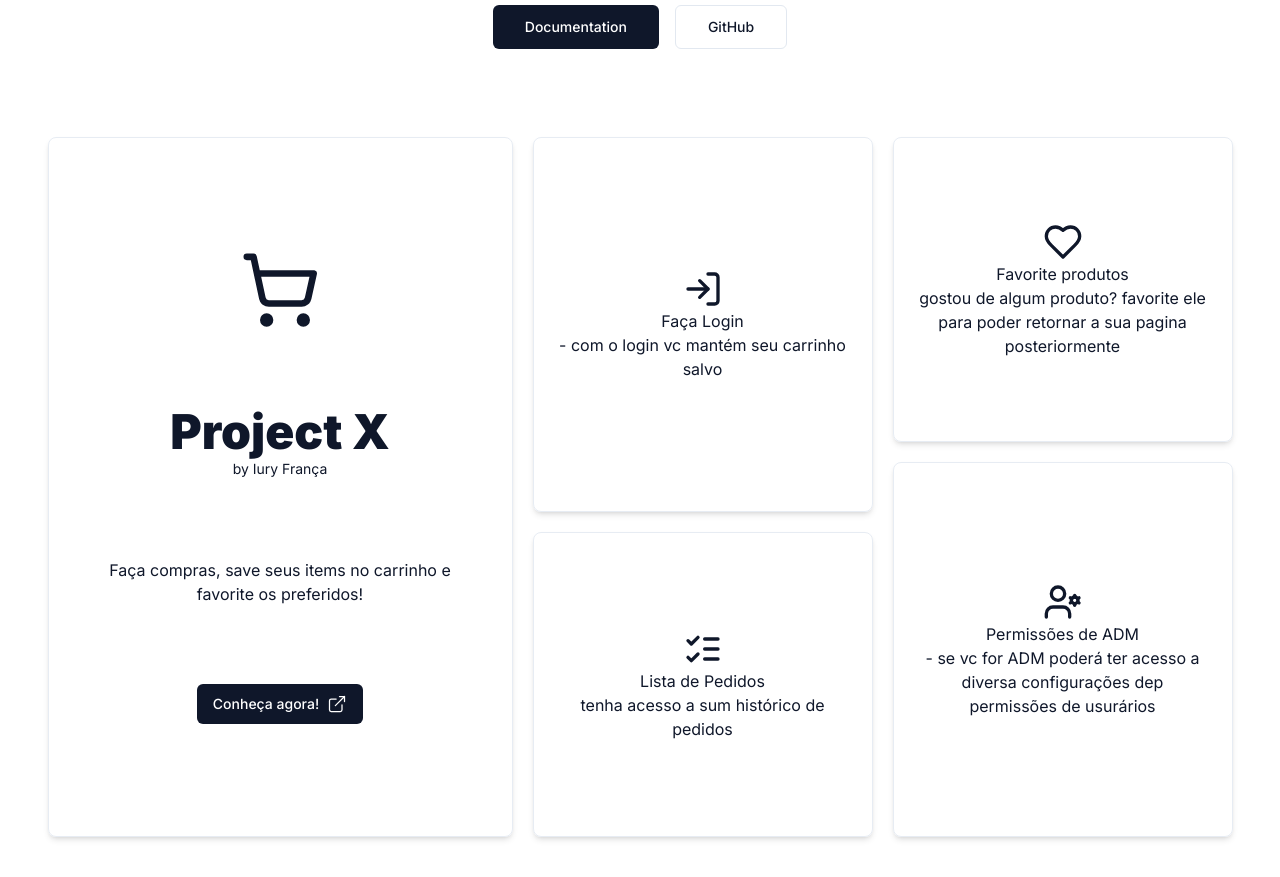
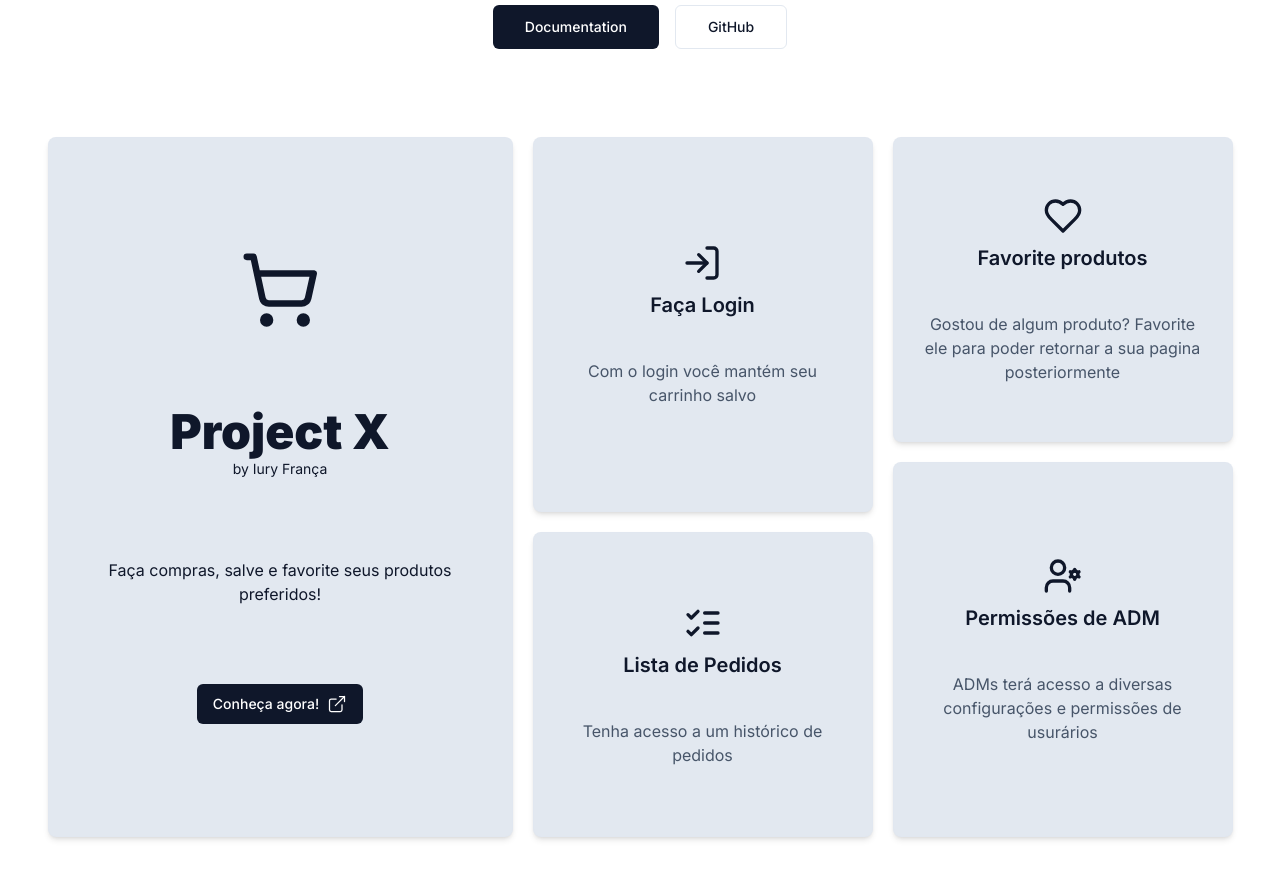
Before and after one commit to iuryfranca/project-x-features, a Next.js app: page / in a window 1280 px wide. Shown: the part 460-1337 px from the top of the page. Built offline with nearby package versions, Linux system fonts and the light colour scheme.

Commit message:
style: Card Announcement Website styleded💎

```diff
--- a/src/components/announcement-website.tsx
+++ b/src/components/announcement-website.tsx
@@ -14,41 +14,50 @@ export const AnnouncementWebsite = () => {
           <h1 className="text-5xl font-black">Project X</h1>
           <span className="text-sm">by Iury França</span>
         </div>
-        <span>
-          Faça compras, save seus items no carrinho e favorite os preferidos!
-        </span>
+        <span>Faça compras, salve e favorite seus produtos preferidos!</span>
         <Button className="flex gap-2 rounded-md">
           Conheça agora!
           <Icons.blankLink />
         </Button>
       </CardAnnouncementWebsite>
       <div className="flex w-full max-w-[340px] flex-col gap-5">
-        <CardAnnouncementWebsite className="h-full">
-          <LogIn size={40} />
-          Faça Login
-          <span>- com o login vc mantém seu carrinho salvo</span>
+        <CardAnnouncementWebsite className="flex h-full justify-center gap-10">
+          <div className="flex flex-col items-center justify-center gap-2">
+            <LogIn size={40} />
+            <h1 className="text-xl font-semibold">Faça Login</h1>
+          </div>
+          <span className="text-slate-600 dark:text-slate-400">
+            Com o login você mantém seu carrinho salvo
+          </span>
         </CardAnnouncementWebsite>
-        <CardAnnouncementWebsite className="h-4/5">
-          <ListChecks size={40} />
-          Lista de Pedidos
-          <span>tenha acesso a sum histórico de pedidos</span>
+        <CardAnnouncementWebsite className="flex h-4/5 justify-center gap-10">
+          <div className="flex flex-col items-center justify-center gap-2">
+            <ListChecks size={40} />
+            <h1 className="text-xl font-semibold">Lista de Pedidos</h1>
+          </div>
+          <span className="text-slate-600 dark:text-slate-400">
+            Tenha acesso a um histórico de pedidos
+          </span>
         </CardAnnouncementWebsite>
       </div>
       <div className="flex w-full max-w-[340px] flex-col gap-5">
-        <CardAnnouncementWebsite className="h-4/5">
-          <Heart size={40} />
-          Favorite produtos
-          <span>
-            gostou de algum produto? favorite ele para poder retornar a sua
+        <CardAnnouncementWebsite className="flex h-4/5 justify-center gap-10">
+          <div className="flex flex-col items-center justify-center gap-2">
+            <Heart size={40} />
+            <h1 className="text-xl font-semibold">Favorite produtos</h1>
+          </div>
+          <span className="text-slate-600 dark:text-slate-400">
+            Gostou de algum produto? Favorite ele para poder retornar a sua
             pagina posteriormente
           </span>
         </CardAnnouncementWebsite>
-        <CardAnnouncementWebsite className="h-full">
-          <UserCog size={40} />
-          Permissões de ADM
-          <span>
-            - se vc for ADM poderá ter acesso a diversa configurações dep
-            permissões de usurários
+        <CardAnnouncementWebsite className="flex h-full justify-center gap-10">
+          <div className="flex flex-col items-center justify-center gap-2">
+            <UserCog size={40} />
+            <h1 className="text-xl font-semibold">Permissões de ADM</h1>
+          </div>
+          <span className="text-slate-600 dark:text-slate-400">
+            ADMs terá acesso a diversas configurações e permissões de usurários
           </span>
         </CardAnnouncementWebsite>
       </div>
--- a/src/components/card-announcement.tsx
+++ b/src/components/card-announcement.tsx
@@ -13,7 +13,7 @@ export const CardAnnouncementWebsite = ({
     <>
       <div
         className={cn(
-          'hover: relative flex flex-col items-center justify-center overflow-hidden rounded-lg border border-slate-200/80 bg-black bg-opacity-0 p-6 text-center shadow-md transition-all hover:scale-[1.01] hover:bg-opacity-[0.02] dark:border-slate-800 dark:bg-slate-800',
+          'hover: relative flex flex-col items-center justify-center overflow-hidden rounded-lg border border-slate-200/80 bg-slate-200 p-6 text-center shadow-md transition-all hover:scale-[1.02] dark:border-slate-800 dark:bg-slate-800',
           className
         )}
       >
```
